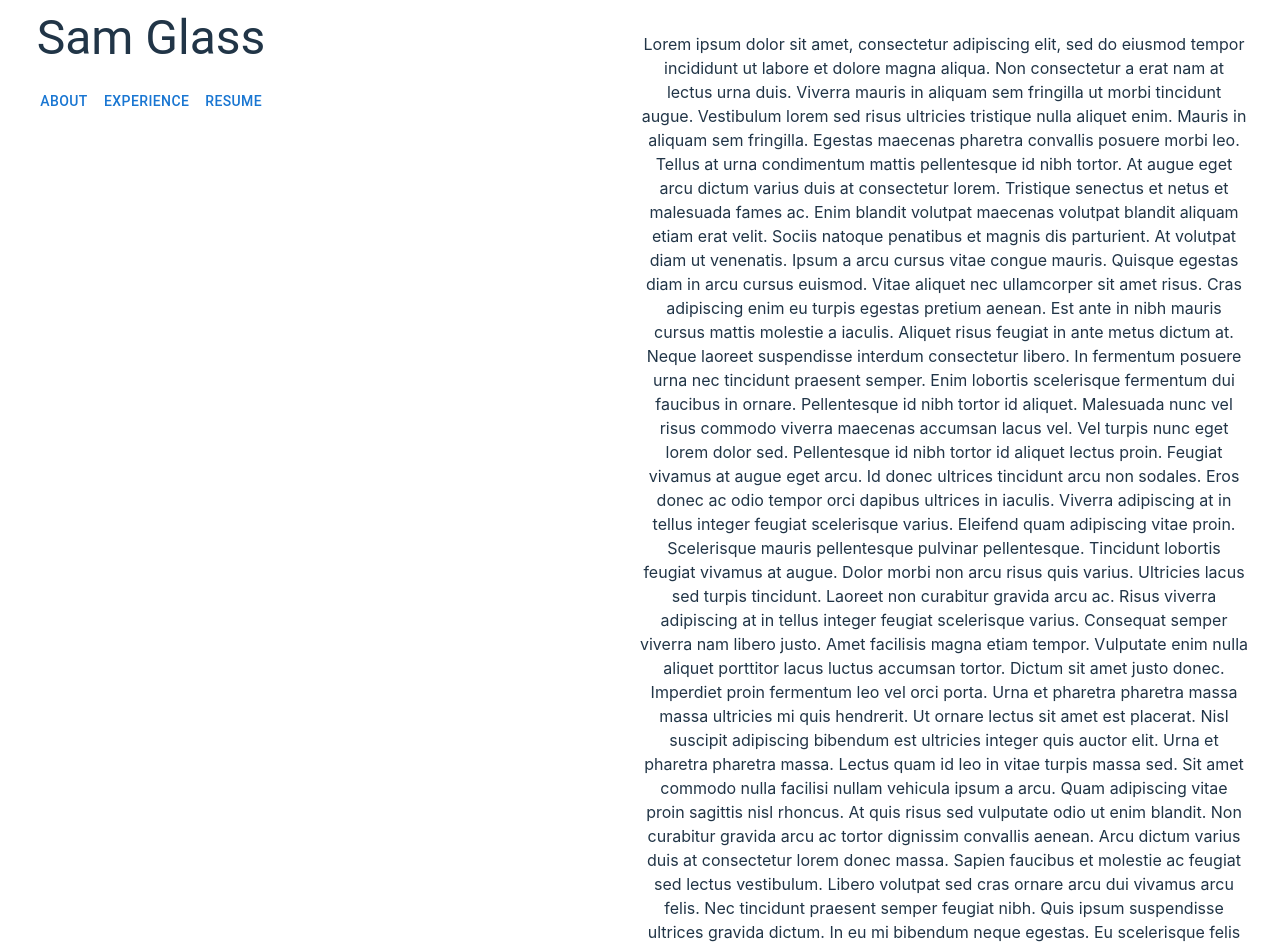
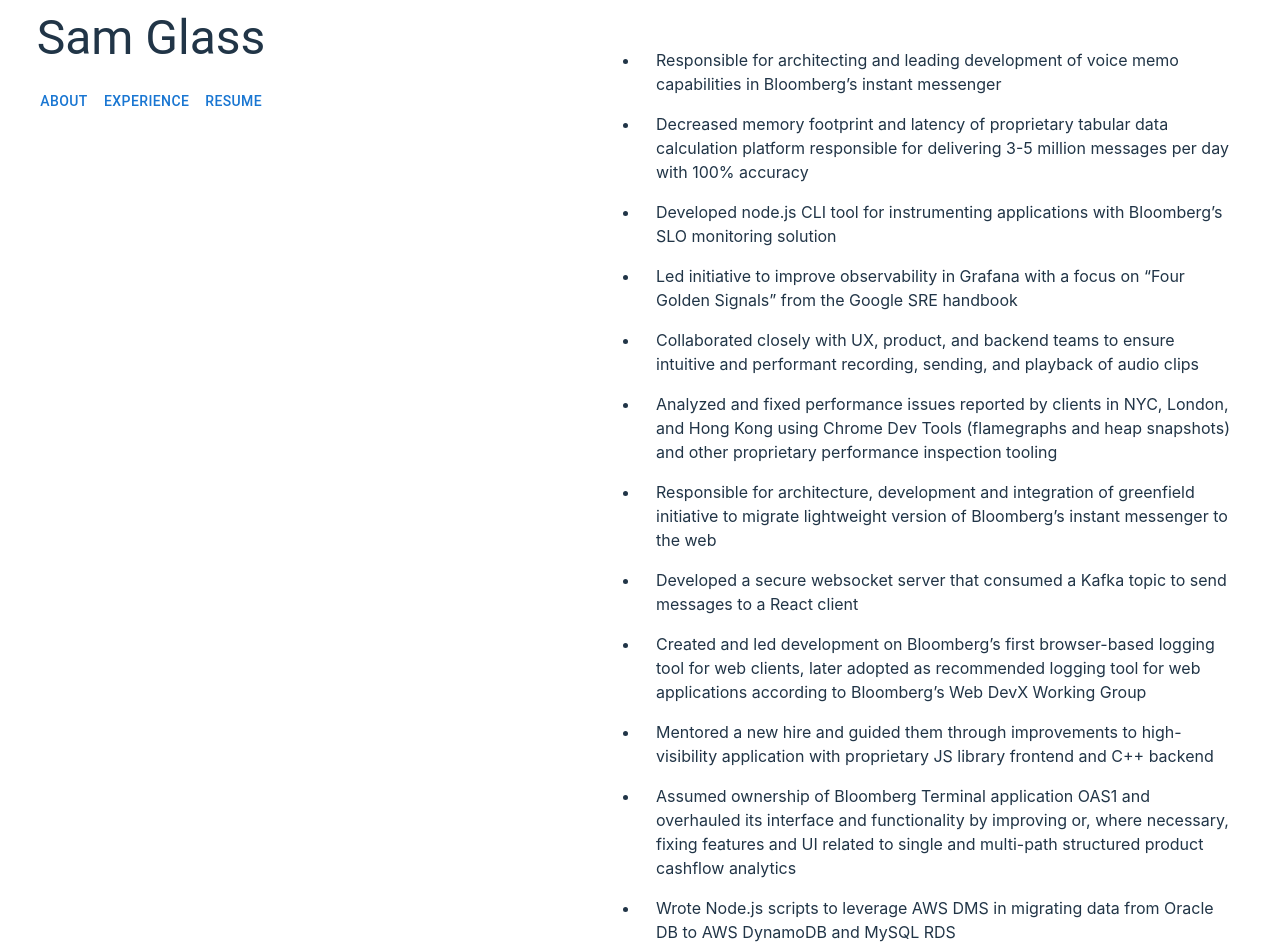
Before and after one commit to gazebosx3/samdotcom, a React (Vite) app: page /Experience in a window 1280 px wide. Shown: the top 947 px of the page. Built offline with nearby package versions, Linux system fonts and the light colour scheme.

Commit message:
experience

```diff
--- a/src/Experience.tsx
+++ b/src/Experience.tsx
@@ -1,15 +1,80 @@
-import React from "react";
+import { List, ListItem } from "@mui/material";
+import Typography from "@mui/material/Typography";
 
 export default function Experience() {
-    return(<>
-Lorem ipsum dolor sit amet, consectetur adipiscing elit, sed do eiusmod tempor incididunt ut labore et dolore magna aliqua. Non consectetur a erat nam at lectus urna duis. Viverra mauris in aliquam sem fringilla ut morbi tincidunt augue. Vestibulum lorem sed risus ultricies tristique nulla aliquet enim. Mauris in aliquam sem fringilla. Egestas maecenas pharetra convallis posuere morbi leo. Tellus at urna condimentum mattis pellentesque id nibh tortor. At augue eget arcu dictum varius duis at consectetur lorem. Tristique senectus et netus et malesuada fames ac. Enim blandit volutpat maecenas volutpat blandit aliquam etiam erat velit. Sociis natoque penatibus et magnis dis parturient. At volutpat diam ut venenatis. Ipsum a arcu cursus vitae congue mauris. Quisque egestas diam in arcu cursus euismod. Vitae aliquet nec ullamcorper sit amet risus. Cras adipiscing enim eu turpis egestas pretium aenean.
+  return (
+    <>
+      <List sx={{ listStyleType: "disc" }}>
+        <ListItem sx={{ display: "list-item" }}>
+          Responsible for architecting and leading development of voice memo
+          capabilities in Bloomberg’s instant messenger
+        </ListItem>
+        <ListItem sx={{ display: "list-item" }}>
+          Decreased memory footprint and latency of proprietary tabular data
+          calculation platform responsible for delivering 3-5 million messages
+          per day with 100% accuracy
+        </ListItem>
+        <ListItem sx={{ display: "list-item" }}>
+          Developed node.js CLI tool for instrumenting applications with
+          Bloomberg’s SLO monitoring solution
+        </ListItem>
+        <ListItem sx={{ display: "list-item" }}>
+          Led initiative to improve observability in Grafana with a focus on
+          “Four Golden Signals” from the Google SRE handbook
+        </ListItem>
+        <ListItem sx={{ display: "list-item" }}>
+          Collaborated closely with UX, product, and backend teams to ensure
+          intuitive and performant recording, sending, and playback of audio
+          clips
+        </ListItem>
+        <ListItem sx={{ display: "list-item" }}>
+          Analyzed and fixed performance issues reported by clients in NYC,
+          London, and Hong Kong using Chrome Dev Tools (flamegraphs and heap
+          snapshots) and other proprietary performance inspection tooling
+        </ListItem>
 
-Est ante in nibh mauris cursus mattis molestie a iaculis. Aliquet risus feugiat in ante metus dictum at. Neque laoreet suspendisse interdum consectetur libero. In fermentum posuere urna nec tincidunt praesent semper. Enim lobortis scelerisque fermentum dui faucibus in ornare. Pellentesque id nibh tortor id aliquet. Malesuada nunc vel risus commodo viverra maecenas accumsan lacus vel. Vel turpis nunc eget lorem dolor sed. Pellentesque id nibh tortor id aliquet lectus proin. Feugiat vivamus at augue eget arcu. Id donec ultrices tincidunt arcu non sodales. Eros donec ac odio tempor orci dapibus ultrices in iaculis. Viverra adipiscing at in tellus integer feugiat scelerisque varius. Eleifend quam adipiscing vitae proin.
-
-Scelerisque mauris pellentesque pulvinar pellentesque. Tincidunt lobortis feugiat vivamus at augue. Dolor morbi non arcu risus quis varius. Ultricies lacus sed turpis tincidunt. Laoreet non curabitur gravida arcu ac. Risus viverra adipiscing at in tellus integer feugiat scelerisque varius. Consequat semper viverra nam libero justo. Amet facilisis magna etiam tempor. Vulputate enim nulla aliquet porttitor lacus luctus accumsan tortor. Dictum sit amet justo donec. Imperdiet proin fermentum leo vel orci porta. Urna et pharetra pharetra massa massa ultricies mi quis hendrerit. Ut ornare lectus sit amet est placerat. Nisl suscipit adipiscing bibendum est ultricies integer quis auctor elit. Urna et pharetra pharetra massa. Lectus quam id leo in vitae turpis massa sed. Sit amet commodo nulla facilisi nullam vehicula ipsum a arcu. Quam adipiscing vitae proin sagittis nisl rhoncus. At quis risus sed vulputate odio ut enim blandit. Non curabitur gravida arcu ac tortor dignissim convallis aenean.
-
-Arcu dictum varius duis at consectetur lorem donec massa. Sapien faucibus et molestie ac feugiat sed lectus vestibulum. Libero volutpat sed cras ornare arcu dui vivamus arcu felis. Nec tincidunt praesent semper feugiat nibh. Quis ipsum suspendisse ultrices gravida dictum. In eu mi bibendum neque egestas. Eu scelerisque felis imperdiet proin fermentum leo vel. Lectus proin nibh nisl condimentum id. Sit amet nisl suscipit adipiscing bibendum est ultricies. Elementum nisi quis eleifend quam adipiscing vitae proin. Faucibus nisl tincidunt eget nullam non nisi est. Elementum nisi quis eleifend quam adipiscing vitae proin sagittis. Aliquam id diam maecenas ultricies mi eget. Accumsan lacus vel facilisis volutpat. A diam maecenas sed enim ut. Sem integer vitae justo eget magna fermentum iaculis eu. In massa tempor nec feugiat nisl pretium fusce. Interdum varius sit amet mattis. Varius quam quisque id diam vel quam elementum pulvinar.
-
-Elit pellentesque habitant morbi tristique senectus. Arcu non sodales neque sodales ut. Egestas tellus rutrum tellus pellentesque. Nisi porta lorem mollis aliquam ut. Adipiscing enim eu turpis egestas pretium aenean pharetra. Dolor magna eget est lorem. Donec massa sapien faucibus et molestie ac. Aliquet sagittis id consectetur purus ut faucibus. Lobortis scelerisque fermentum dui faucibus in ornare quam viverra. Aliquet porttitor lacus luctus accumsan. Quam quisque id diam vel quam elementum pulvinar etiam non. Purus in mollis nunc sed id semper. Vitae sapien pellentesque habitant morbi tristique. Ultrices gravida dictum fusce ut placerat orci nulla. Facilisis volutpat est velit egestas dui id.
-    </>)
+        <ListItem sx={{ display: "list-item" }}>
+          Responsible for architecture, development and integration of
+          greenfield initiative to migrate lightweight version of Bloomberg’s
+          instant messenger to the web
+        </ListItem>
+        <ListItem sx={{ display: "list-item" }}>
+          Developed a secure websocket server that consumed a Kafka topic to
+          send messages to a React client
+        </ListItem>
+        <ListItem sx={{ display: "list-item" }}>
+          Created and led development on Bloomberg’s first browser-based logging
+          tool for web clients, later adopted as recommended logging tool for
+          web applications according to Bloomberg’s Web DevX Working Group
+        </ListItem>
+        <ListItem sx={{ display: "list-item" }}>
+          Mentored a new hire and guided them through improvements to
+          high-visibility application with proprietary JS library frontend and
+          C++ backend
+        </ListItem>
+        <ListItem sx={{ display: "list-item" }}>
+          Assumed ownership of Bloomberg Terminal application OAS1 and
+          overhauled its interface and functionality by improving or, where
+          necessary, fixing features and UI related to single and multi-path
+          structured product cashflow analytics
+        </ListItem>
+        {/* Cedrus */}
+        <ListItem sx={{ display: "list-item" }}>
+          Wrote Node.js scripts to leverage AWS DMS in migrating data from
+          Oracle DB to AWS DynamoDB and MySQL RDS
+        </ListItem>
+        <ListItem sx={{ display: "list-item" }}>
+          Overhauled legacy Angular frontend to updated Angular 2, adding
+          (submodules, lazy loading, and reusable components{" "}
+        </ListItem>
+        <ListItem sx={{ display: "list-item" }}>
+          Created GraphQL API with AWS Appsync to interact with microservices
+        </ListItem>
+        <ListItem sx={{ display: "list-item" }}>
+          Implemented Apache Kafka to increase data durability and throughput of
+          microservice architecture
+        </ListItem>
+      </List>
+    </>
+  );
 }
```
Also changed, not shown: src/App.tsx (+9 -7 lines), src/Header.tsx (deleted, +0 -118 lines).
